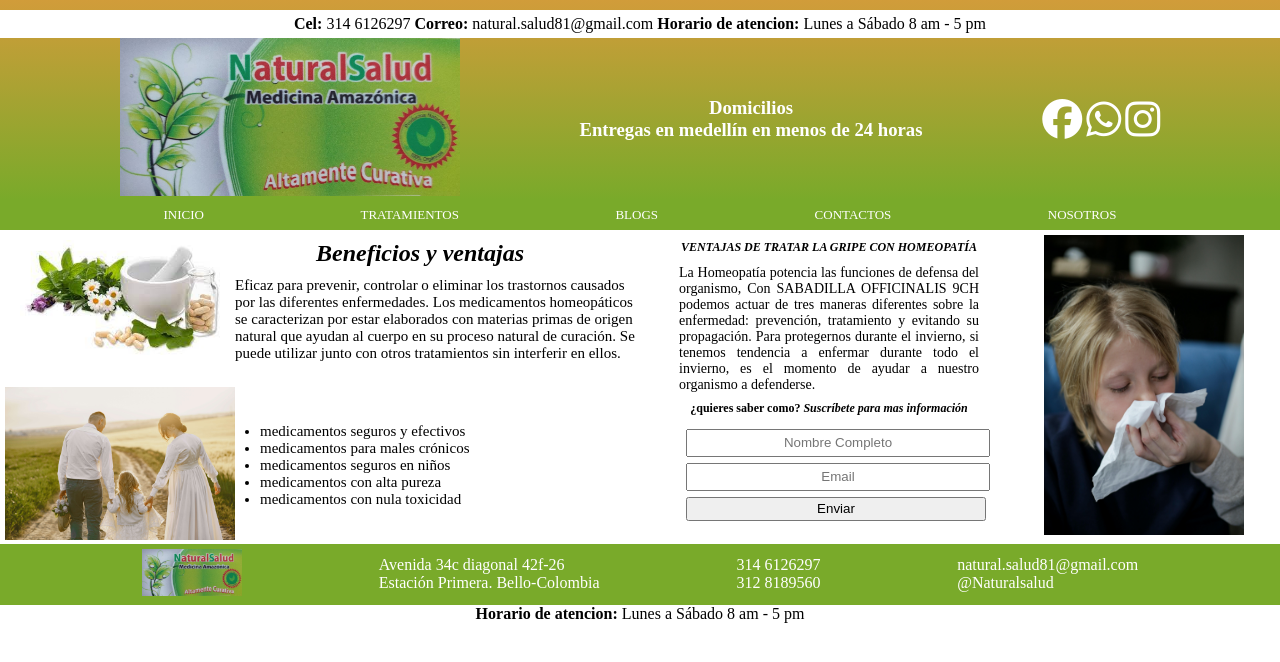
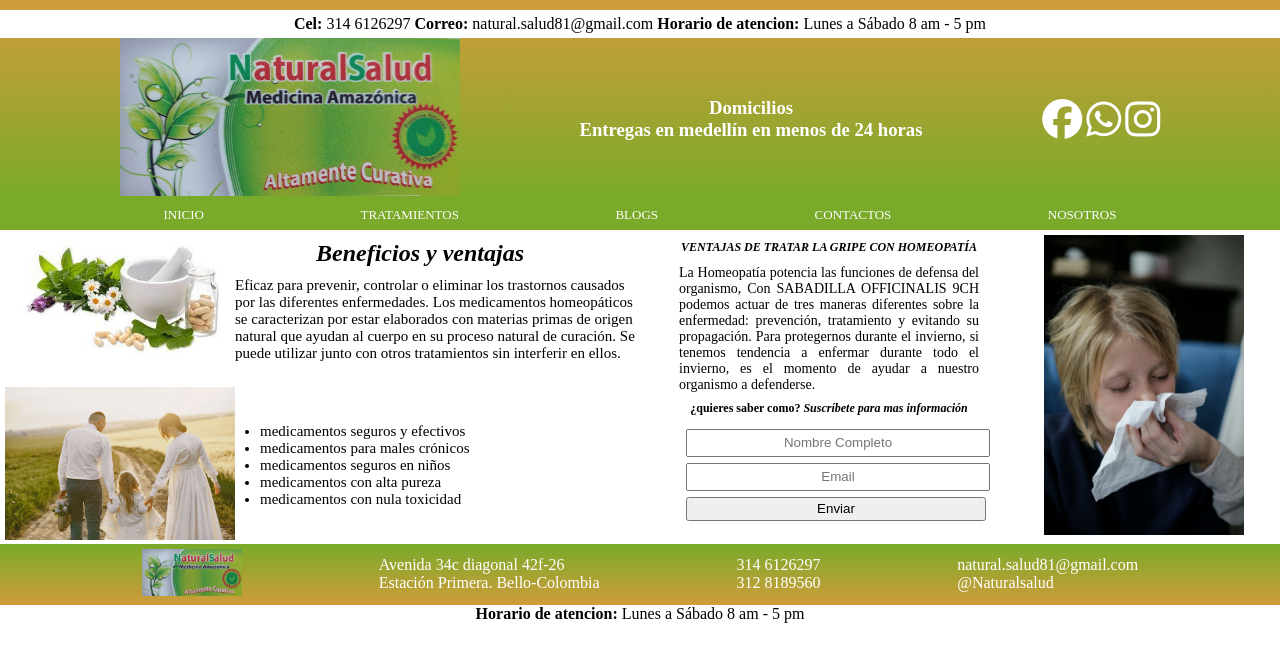
Before and after one commit to 3076javierpineda/natural-salud-repositorio, a plain HTML site: page index.html in a window 1280 px wide. Drawn offline with Linux system fonts and the light colour scheme.

Commit message:
coloque gradiente en footer

```diff
--- a/css/style.css
+++ b/css/style.css
@@ -185,6 +185,7 @@
     flex-direction: row;
     justify-content: space-evenly;
     background-color: rgb(121, 170, 42);
+    background-image: linear-gradient(to bottom, rgb(121, 170, 42), rgb(209, 156, 58));
     color: white;
     padding: 5px;
     align-items: center;
```
